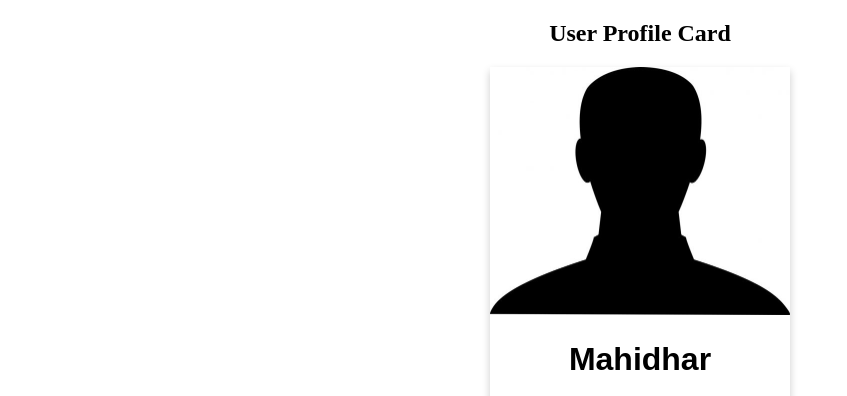
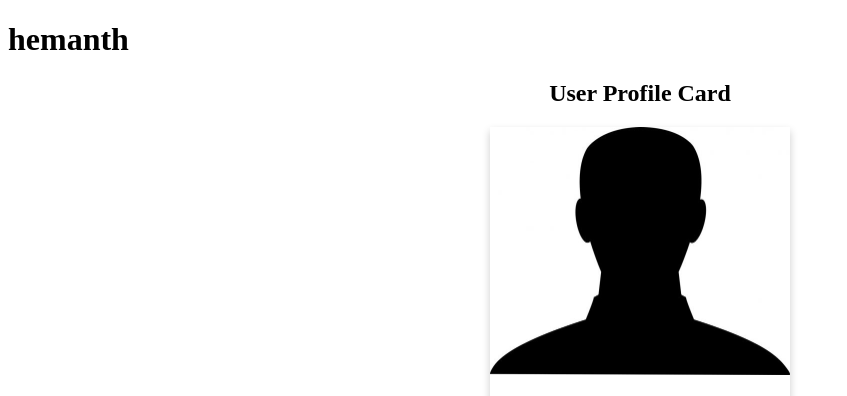
Before and after one commit to mahidharthirupathi/mahidharthirupathi.github.io, a plain HTML site: page index.html in a window 1280 px wide. Shown: the top 396 px of the page, without its empty margins (0-847 px from the left). Drawn offline with Linux system fonts and the light colour scheme.

Commit message:
Update index.html

```diff
--- a/index.html
+++ b/index.html
@@ -41,7 +41,7 @@ button:hover, a:hover {
 </style>
 </head>
 <body>
-
+  <h1>hemanth</h1>
 <h2 style="text-align:center">User Profile Card</h2>
 
 <div class="card">
```
